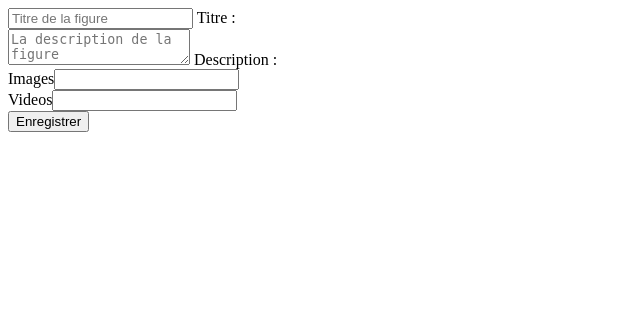
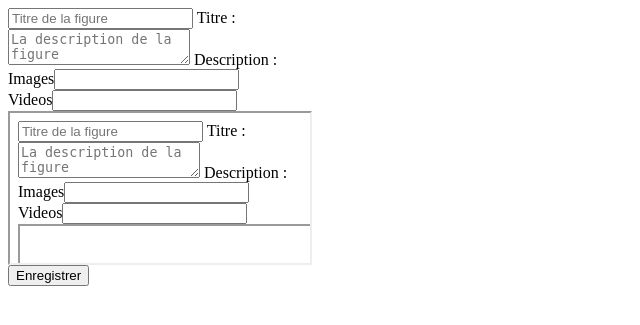
Before and after one commit to lallieau/P6_Snowtricks_2020_V2, a Symfony app: template templates/includes/article_form.html.twig in a window 1280 px wide. Shown: the top 325 px of the page, without its empty margins (0-640 px from the left). Run offline with Twig, Linux system fonts and the light colour scheme; the template is opened without the code that fills it: most values are stand-ins (such as "Sample title", 1, 10 or a date in 2020); form fields are guessed from the names that the template uses; some libraries are stand-ins or nearby versions.

Commit message:
test upload images and videos, modify js and article form

```diff
--- a/src/Controller/BlogController.php
+++ b/src/Controller/BlogController.php
@@ -69,10 +69,11 @@
 
         if ($form->isSubmitted() && $form->isValid())
         {
+
             $em = $this->getDoctrine()->getManager();
             $article->setUpdateDate(new \DateTime());
             $videos = $form->get('videos')->getData();
-
+            dump($videos);
             foreach($videos as $video)
             {
                 $article->addVideo($video);
--- a/templates/form_layout.html.twig
+++ b/templates/form_layout.html.twig
@@ -6,6 +6,7 @@
         {{ form_row(form.name) }}
     </div>
 {% endblock %}
+{#
 {% block _article_videos_row %}
     <div class="entry-video">
         {% if value %}
@@ -14,3 +15,4 @@
         {% endif %}
     </div>
 {% endblock %}
+#}
--- a/templates/includes/article_form.html.twig
+++ b/templates/includes/article_form.html.twig
@@ -16,8 +16,14 @@
     {{ form_row(form.images) }}
 </div>
 
-<div class="input-field col s12 m12 l12">
+<div id="id" class="input-field col s12 m12 l12">
     {{ form_row(form.videos) }}
+    {% if article.videos is not empty %}
+        {% for video in article.videos %}
+             <iframe src="{{ video.link }}"></iframe>
+             <span class="fa fa-remove"></span>
+        {% endfor %}
+    {% endif %}
 </div>
 
 {#<a href="{{ path('article_remove', {id: article.id})}}" data-delete>Supprimer l'article</a>#}
@@ -133,15 +139,16 @@
     }
 
     function addRemoveBtn(entry) {
-        var removeBtn = document.createElement('span');
-        removeBtn.classList.add('fa','fa-remove');
+        var removeBtn = $('span.fa.fa-remove');
+
         removeBtn.addEventListener('click', function (e) {
             entry.remove();
         });
         entry.appendChild(removeBtn);
+        console.log(entry);
     }
-    var entries = document.getElementsByClassName('entry-video');
-    Array.prototype.forEach.call(entries, addRemoveBtn);
+    //var entries = document.getElementsByClassName('entry-video');
+    //Array.prototype.forEach.call(entries, addRemoveBtn);
 
 
 
```
Also changed, not shown: public/uploads/bg_blanc-5f9290e693efb.jpeg (added), public/uploads/bg_bleu-5f9134cb0ec9c.jpeg (added), src/Form/DataTransformer/ImageTransformer.php (line endings or trailing spaces), 1 other file.
